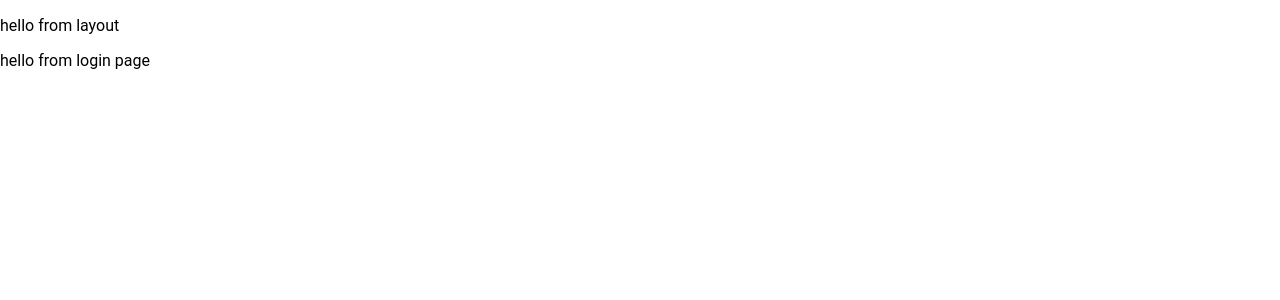
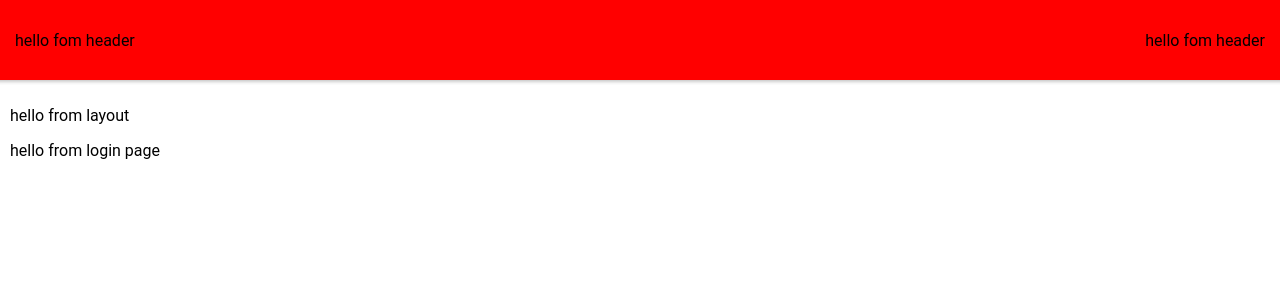
Before and after one commit to zilahir/R0334-3007-Labwork6, a React (Create React App) app: page /login in a window 1280 px wide. Shown: the top 300 px of the page. Built offline with nearby package versions, Linux system fonts and the light colour scheme.

Commit message:
implementing header

```diff
--- /dev/null
+++ b/src/components/Layout/Layout.module.scss
@@ -0,0 +1,6 @@
+.layoutRootContainer {
+
+    .layoutInnerContainer {
+        padding: 10px;
+    }
+}
--- /dev/null
+++ b/src/components/Layout/components/Header/Header.module.scss
@@ -0,0 +1,8 @@
+.headerRootContainer {
+    background: red;
+    padding: 0 15px;
+    height: 80px;
+    display: flex;
+    align-items: center;
+    justify-content: space-between;
+}
--- /dev/null
+++ b/src/components/Layout/components/Header/index.tsx
@@ -0,0 +1,17 @@
+import { IonHeader } from "@ionic/react";
+import { ReactElement } from "react";
+
+import styles from "./Header.module.scss";
+
+const Header = (): ReactElement => (
+    <IonHeader className={styles.headerRootContainer}>
+        <p>
+            hello fom header
+        </p>
+        <p>
+            hello fom header
+        </p>
+    </IonHeader>
+)
+
+export default Header;
--- a/src/components/Layout/index.tsx
+++ b/src/components/Layout/index.tsx
@@ -1,11 +1,17 @@
+import { IonPage } from "@ionic/react";
 import { ReactElement } from "react"
 
+import Header from "./components/Header";
+import styles from "./Layout.module.scss";
 interface Ilayout {
     children: ReactElement | ReactElement[]
 }
 
 const Layout = ({ children }: Ilayout): ReactElement => (
-    <div>
+    <IonPage>
+        <div className={styles.layoutRootContainer}>
+            <Header />
+            <div className={styles.layoutInnerContainer}>
                 <p>
                     hello from layout
                 </p>
@@ -13,6 +19,8 @@ const Layout = ({ children }: Ilayout): ReactElement => (
                     {children}
                 </>
             </div>
+        </div>
+    </IonPage>
 )
 
 export default Layout;
```
Lines whose indentation alone changed are shown as unchanged.
